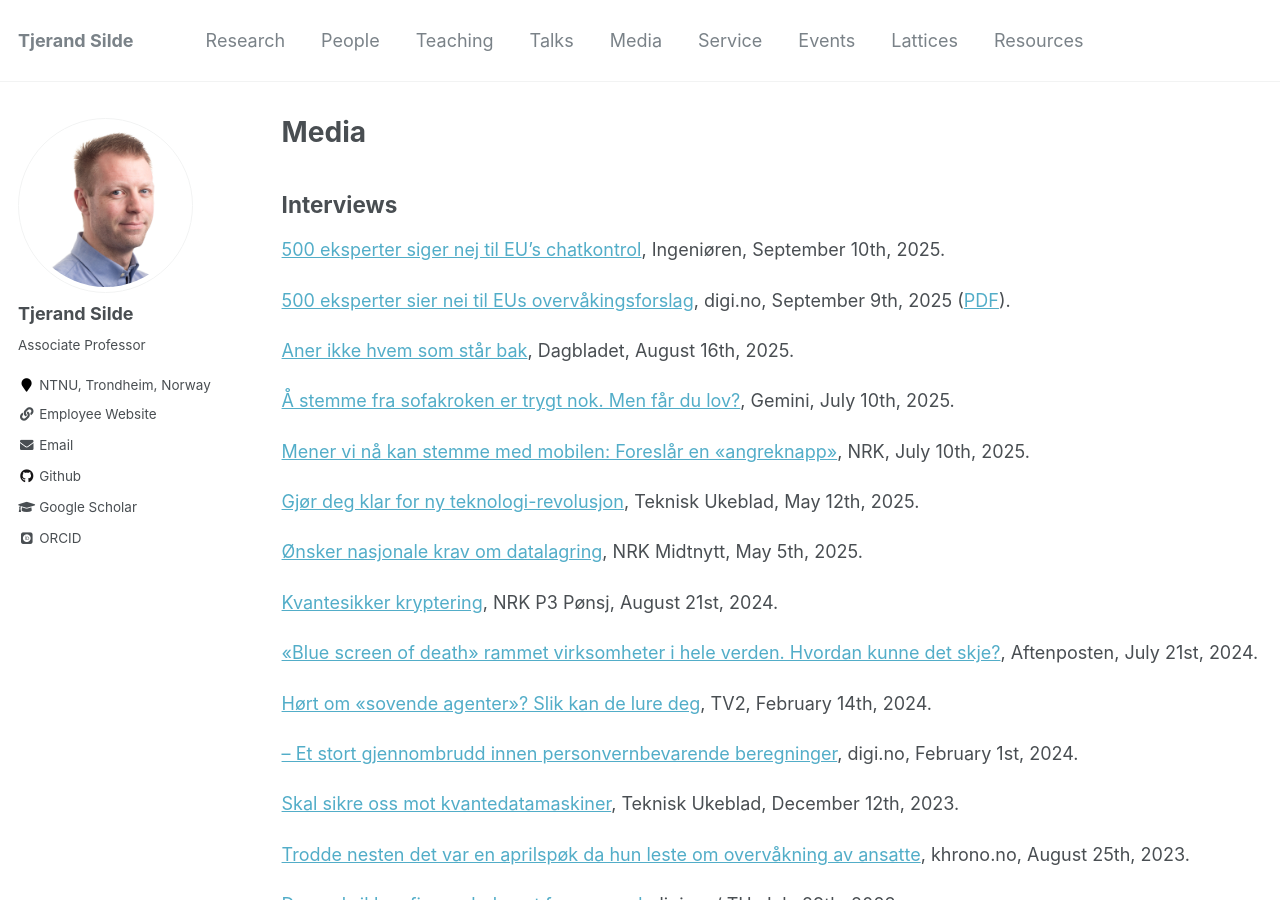
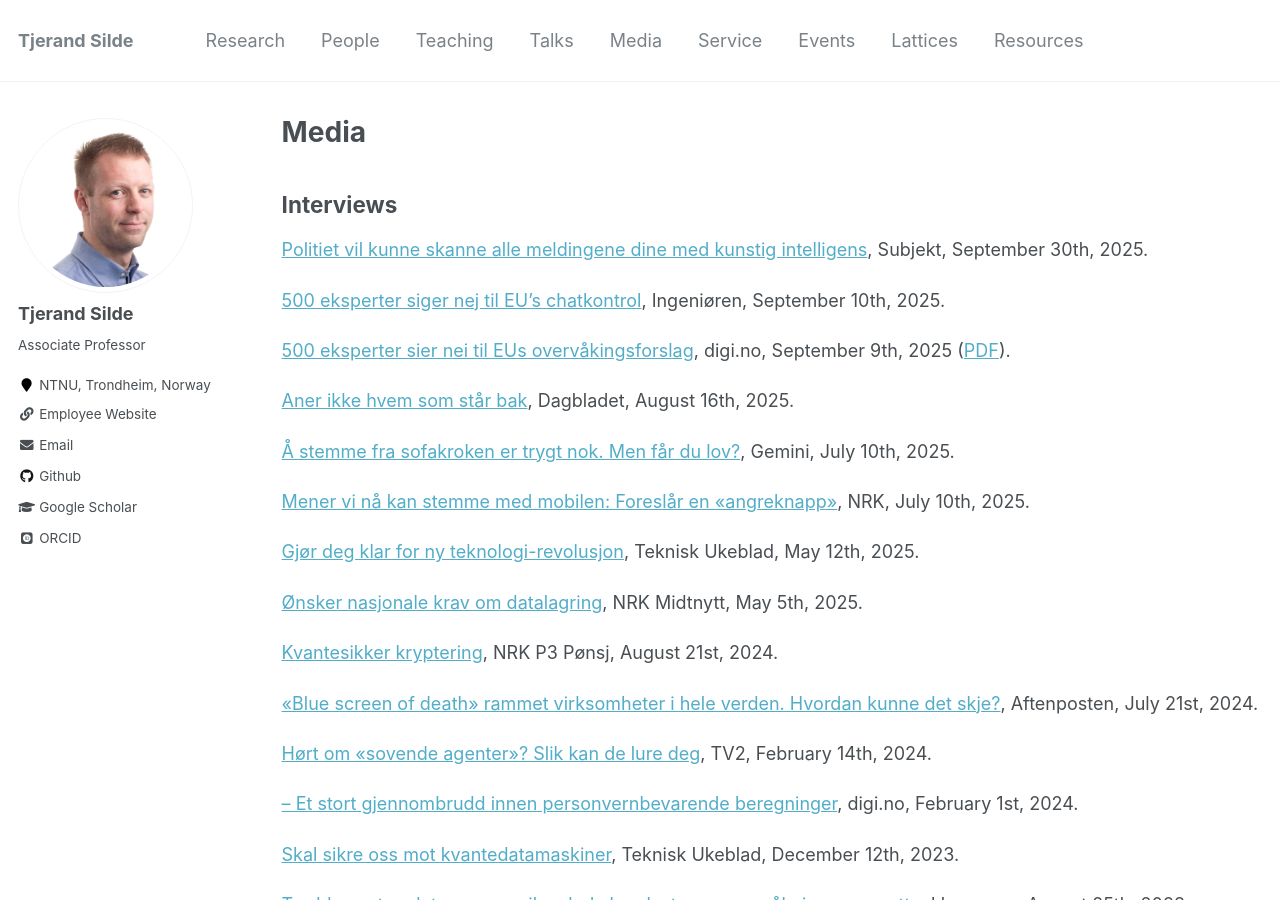
Before and after one commit to tjesi/tjesi.github.io, a Jekyll site: the page built from _pages/media.md, in a window 1280 px wide and 900 px high. Built offline with Jekyll 4.4.1, drawn with Linux system fonts in a browser that asks for light colours; some web fonts are replaced.

Commit message:
Update media.md

```diff
--- a/_pages/media.md
+++ b/_pages/media.md
@@ -6,6 +6,8 @@ author_profile: true
 ---
 
 ## Interviews
+
+[Politiet vil kunne skanne alle meldingene dine med kunstig intelligens](https://subjekt.no/2025/09/30/politiet-vil-kunne-skanne-alle-meldingene-dine-med-kunstig-intelligens/), Subjekt, September 30th, 2025.
 
 [500 eksperter siger nej til EU’s chatkontrol](https://www.version2.dk/artikel/500-eksperter-siger-nej-til-eus-chatkontrol?1f4e2460cfb84ebe8cd48fb29bb9de08=niUGh2jqmBP-LHh_XCK85KrVAmi_euXJjOZid8GqZC4), Ingeniøren, September 10th, 2025.
 
```
